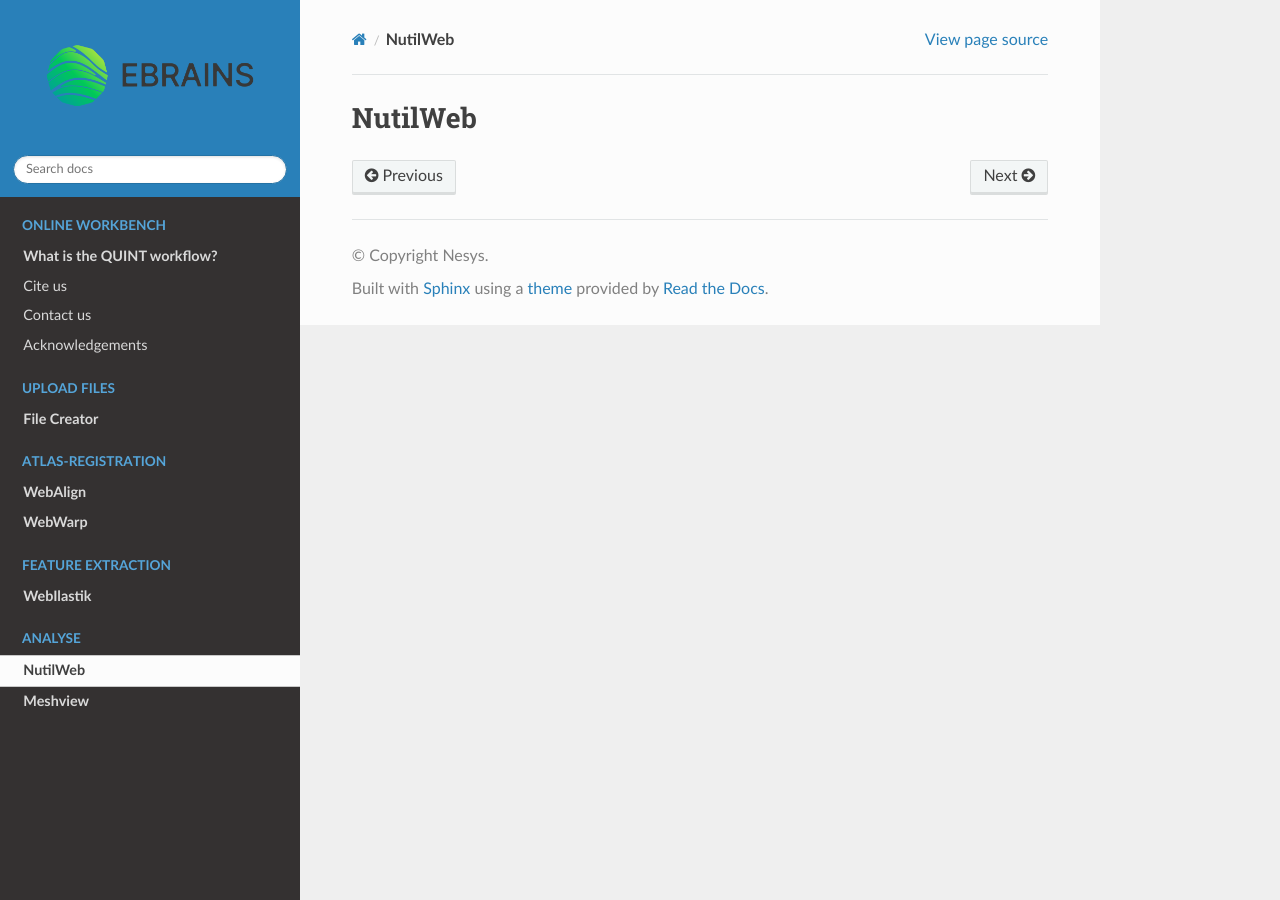
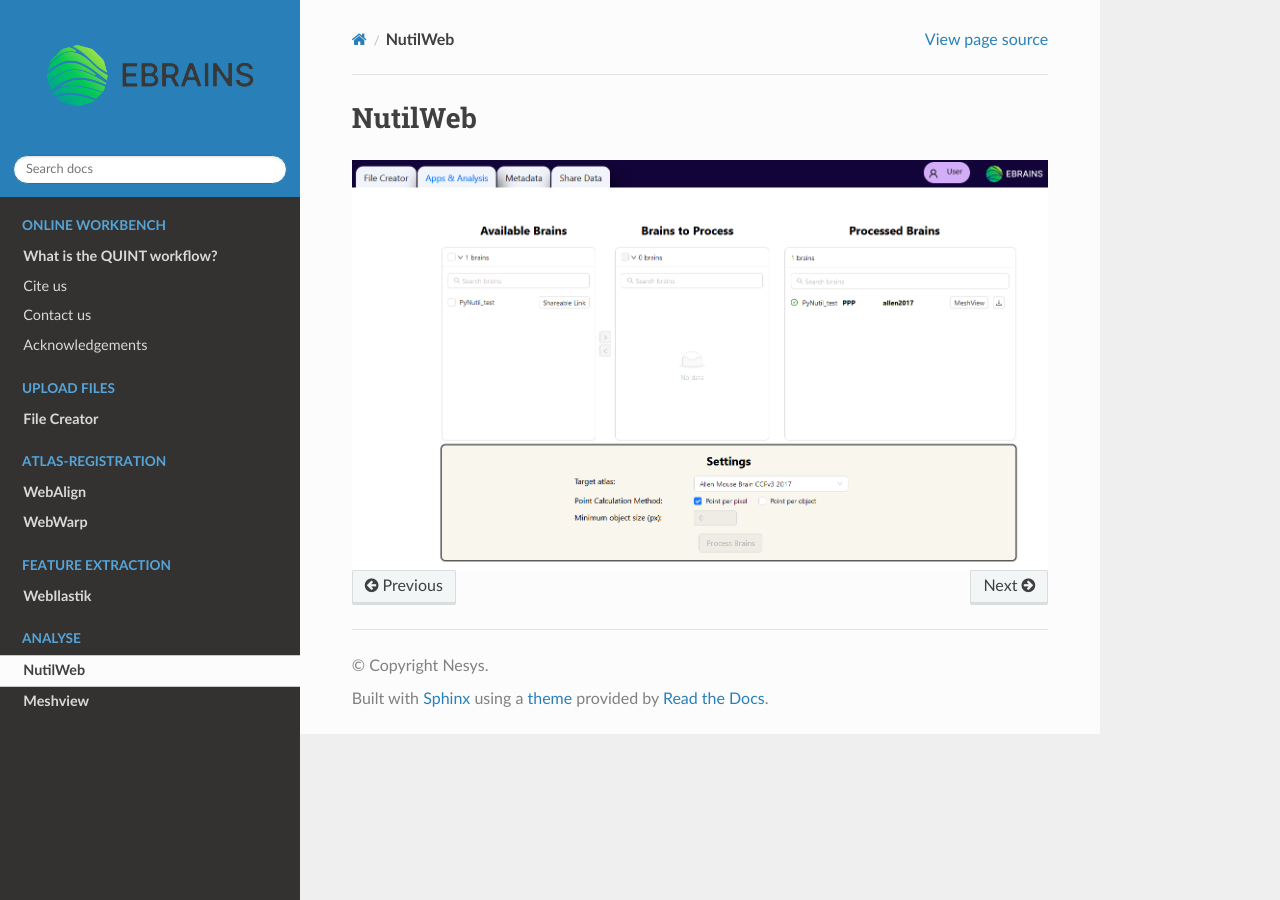
Before and after one commit to Neural-Systems-at-UIO/QUINT_webtools, a Sphinx documentation site: the page built from docs/NutilWeb.rst, in a window 1280 px wide. Built offline with Sphinx 7.4.7 and the Read the Docs theme 2.0.0, drawn with Linux system fonts in a browser that asks for light colours.

Commit message:
Update NutilWeb.rst

```diff
--- a/docs/NutilWeb.rst
+++ b/docs/NutilWeb.rst
@@ -1,2 +1,5 @@
 **NutilWeb**
 ==============
+
+.. image:: images/PyNutil.PNG
+   :align: center
```
